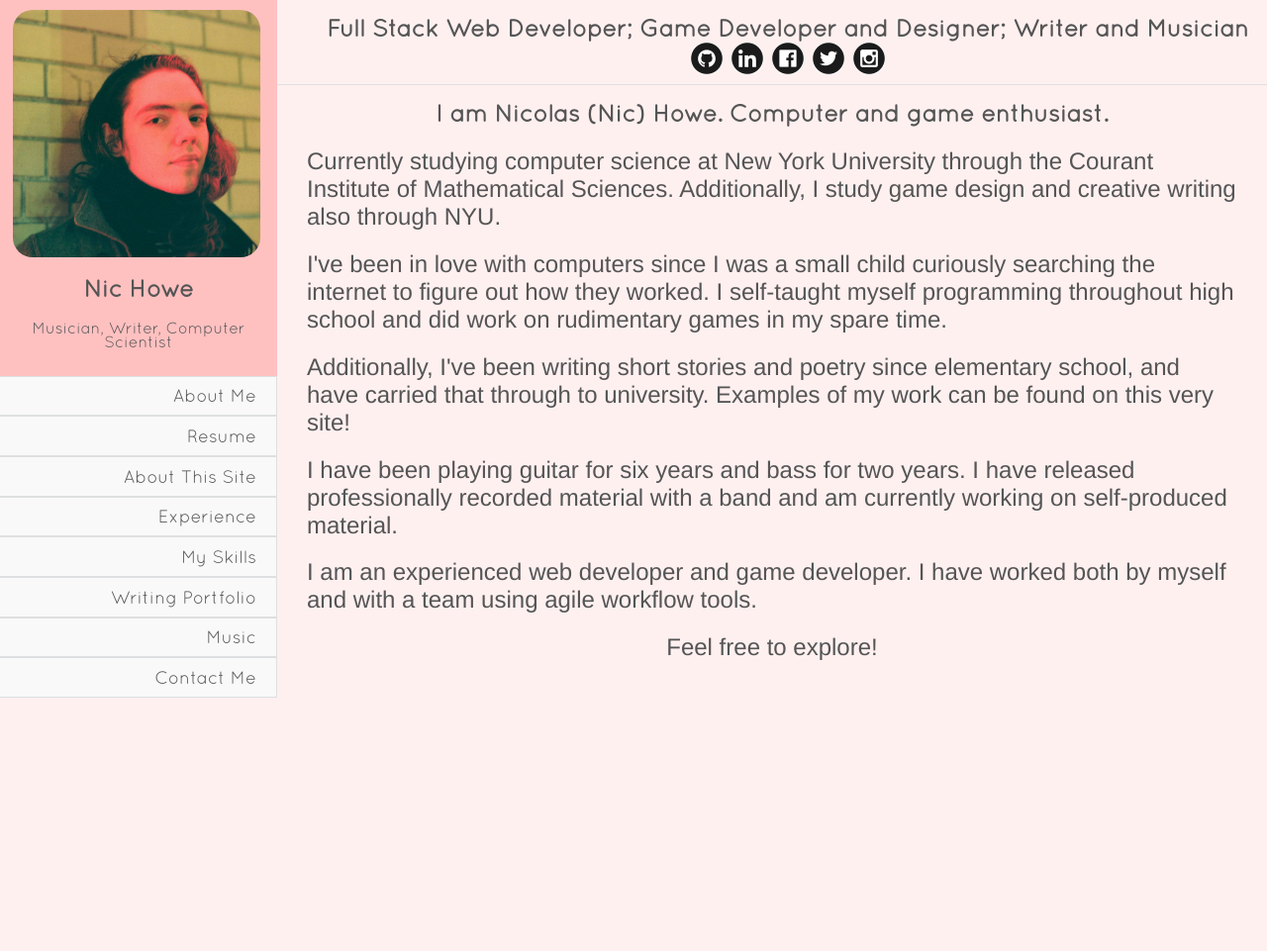
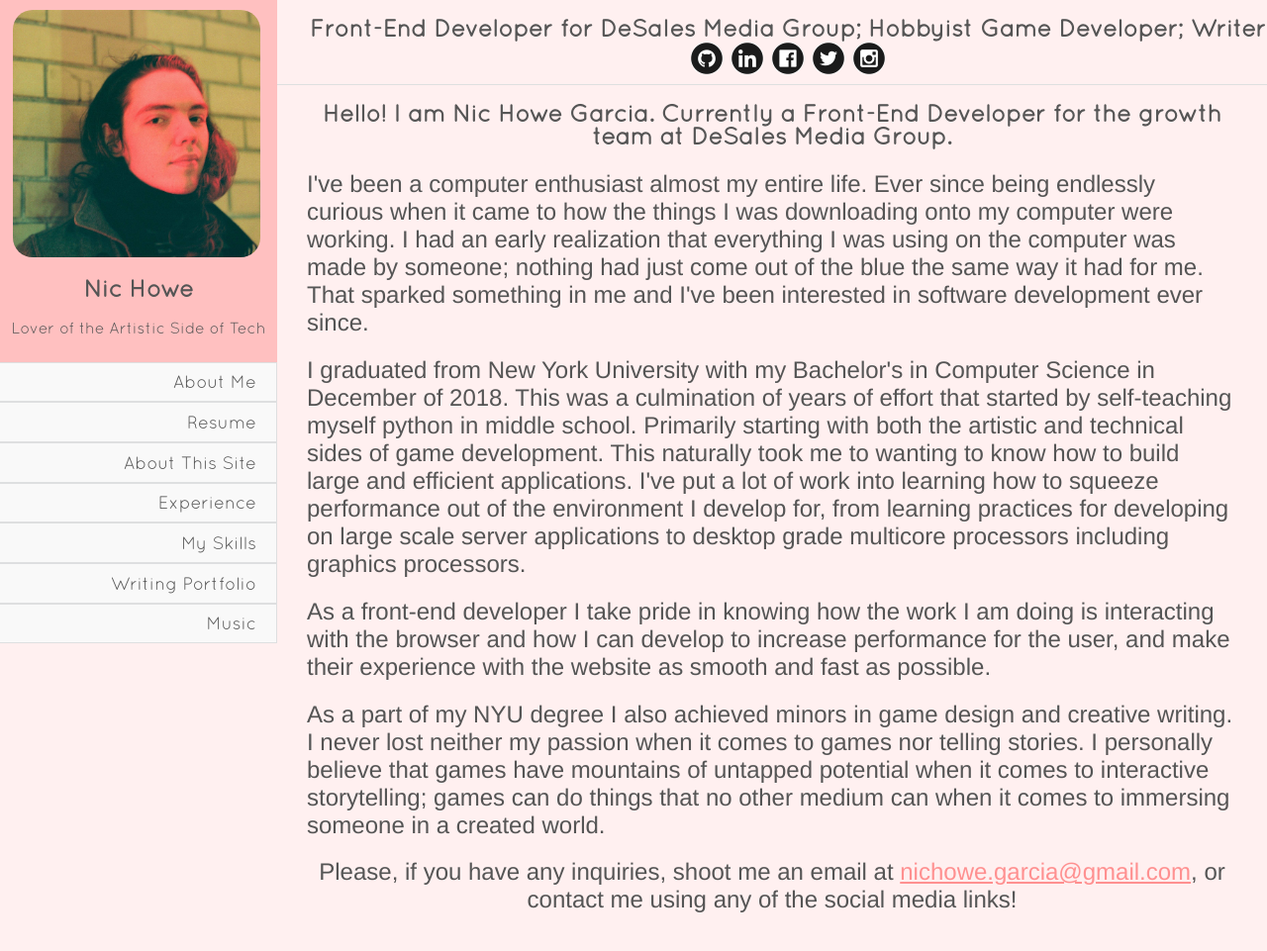
Before and after one commit to nichow/personal_site_flask, a Flask app: page / in a window 1280 px wide. Shown: the top 961 px of the page at 99% size. Run offline with Flask 2, Linux system fonts and the light colour scheme.

Commit message:
rework content and consolidate

```diff
--- a/app.py
+++ b/app.py
@@ -15,9 +15,9 @@ def aboutsite():
     return render_template('aboutsite.html', navigation=navigation, subheading=subheading)
 
 
-@app.route('/contact')
-def contact():
-    return render_template('contact.html', navigation=navigation, subheading=subheading)
+# @app.route('/contact')
+# def contact():
+#     return render_template('contact.html', navigation=navigation, subheading=subheading)
 
 
 @app.route('/experience')
@@ -40,8 +40,5 @@ def writing():
     return render_template('writing.html', navigation=navigation, subheading=subheading, stories=stories, essays=essays)
 
 
-@app.route('/pot')
-def pot():
-    return render_template('pot.html', navigation=navigation, subheading=subheading)
 # if __name__ == "__main__":
 #     app.run()
--- a/templateVariables.py
+++ b/templateVariables.py
@@ -20,9 +20,9 @@ navigation = [
     {'id': 'music',
      'href': '/music',
      'text': 'Music'},
-    {'id': 'contact',
-     'href': '/contact',
-     'text': 'Contact Me'},
+    # {'id': 'contact',
+    #  'href': '/contact',
+    #  'text': 'Contact Me'},
 
 ]
 subheading = [
--- a/templates/aboutsite.html
+++ b/templates/aboutsite.html
@@ -11,7 +11,10 @@
         <div id="aboutSiteText">
             <h2>
                 This site was developed by myself using python 3.6,
-                and <a href="http://flask.pocoo.org/">Flask</a>, <a href="http://jinja.pocoo.org">Jinja</a>, and CSS3.
+                and <a href="http://flask.pocoo.org/">Flask</a>, a
+                python based micro-architecture.
+                <a href="http://jinja.pocoo.org">Jinja</a>, the associated
+                templating language and CSS3.
             </h2>
             <h2>
                 The font used is
--- a/templates/base.html
+++ b/templates/base.html
@@ -12,7 +12,7 @@
         <header>
             {% block header %}{% endblock %}
         </header>
-        <p style="text-align: center">Musician, Writer, Computer Scientist</p>
+        <p style="text-align: center">Lover of the Artistic Side of Tech</p>
     </div>
 
         <nav class="side-menu">
@@ -25,7 +25,7 @@
 </div>
 
 <div id="masthead">
-    <h2 style="text-align: center">Full Stack Web Developer; Game Developer and Designer; Writer and Musician</h2>
+    <h2 style="text-align: center">Front-End Developer for DeSales Media Group; Hobbyist Game Developer; Writer</h2>
     <div class="sub-heading">
         {% for item in subheading %}
             <a href="{{ item.href }}"><span id="{{ item.id }}"></span></a>
--- a/templates/index.html
+++ b/templates/index.html
@@ -10,36 +10,44 @@
     <div id="main-container">
         <div id="aboutMeText">
             <h1>
-                I am Nicolas (Nic) Howe. Computer and game enthusiast.
+                Hello! I am Nic Howe Garcia. Currently a Front-End Developer
+                for the growth team at DeSales Media Group.
             </h1>
             <h2>
-                Currently studying computer science at New York University
-                through the Courant Institute of Mathematical Sciences.
-                Additionally, I study game design and creative writing also
-                through NYU.
+                I've been a computer enthusiast almost my entire life. Ever since
+                being endlessly curious when it came to how the things I was downloading
+                onto my computer were working. I had an early realization that everything
+                I was using on the computer was made by someone; nothing had just come out
+                of the blue the same way it had for me. That sparked something in me and
+                I've been interested in software development ever since.
             </h2>
             <h2>
-                I've been in love with computers since I was a small child
-                curiously searching the internet to figure out how they worked.
-                I self-taught myself programming throughout high school and did
-                work on rudimentary games in my spare time.
+                I graduated from New York University with my Bachelor's in Computer Science
+                in December of 2018. This was a culmination of years of effort that started by
+                self-teaching myself python in middle school. Primarily starting with both the
+                artistic and technical sides of game development. This naturally took me to
+                wanting to know how to build large and efficient applications. I've put a lot of
+                work into learning how to squeeze performance out of the environment I develop for,
+                from learning practices for developing on large scale server applications to
+                desktop grade multicore processors including graphics processors.
             </h2>
             <h2>
-                Additionally, I've been writing short stories and poetry since
-                elementary school, and have carried that through to university.
-                Examples of my work can be found on this very site!
+                As a front-end developer I take pride in knowing how the work I am doing
+                is interacting with the browser and how I can develop to increase performance
+                for the user, and make their experience with the website as smooth and fast as
+                possible.
             </h2>
             <h2>
-                I have been playing guitar for six years and bass for two years.
-                I have released professionally recorded material with a band and
-                am currently working on self-produced material.
-            </h2>
-            <h2>
-                I am an experienced web developer and game developer. I have
-                worked both by myself and with a team using agile workflow tools.
+                As a part of my NYU degree I also achieved minors in game design and
+                creative writing. I never lost neither my passion when it comes to games nor
+                telling stories. I personally believe that games have mountains of untapped
+                potential when it comes to interactive storytelling; games can do things that
+                no other medium can when it comes to immersing someone in a created world.
             </h2>
             <h2 style="text-align: center">
-                Feel free to explore!
+                Please, if you have any inquiries, shoot me an email at
+                <a href="mailto:nichowe.garcia@gmail.com">nichowe.garcia@gmail.com</a>,
+                or contact me using any of the social media links!
             </h2>
         </div>
     </div>
--- a/templates/music.html
+++ b/templates/music.html
@@ -12,8 +12,6 @@
         <h2>I am the lead guitarist and one of the songwriters for frisk, we have recorded our music professionally in a studio, and you can listen
             to the fruit of our labor on <a href="http://thebandfrisk.bandcamp.com">bandcamp</a>. <br>
 
-            Our second album is currently in development; it should be coming out soon!
-
             We have played live at the following New York venues:
         </h2>
         <ul>
```
Also changed, not shown: templates/experience.html (+8 -10 lines), templates/skills.html (+12 -12 lines), templates/writing.html (+6 -7 lines).
